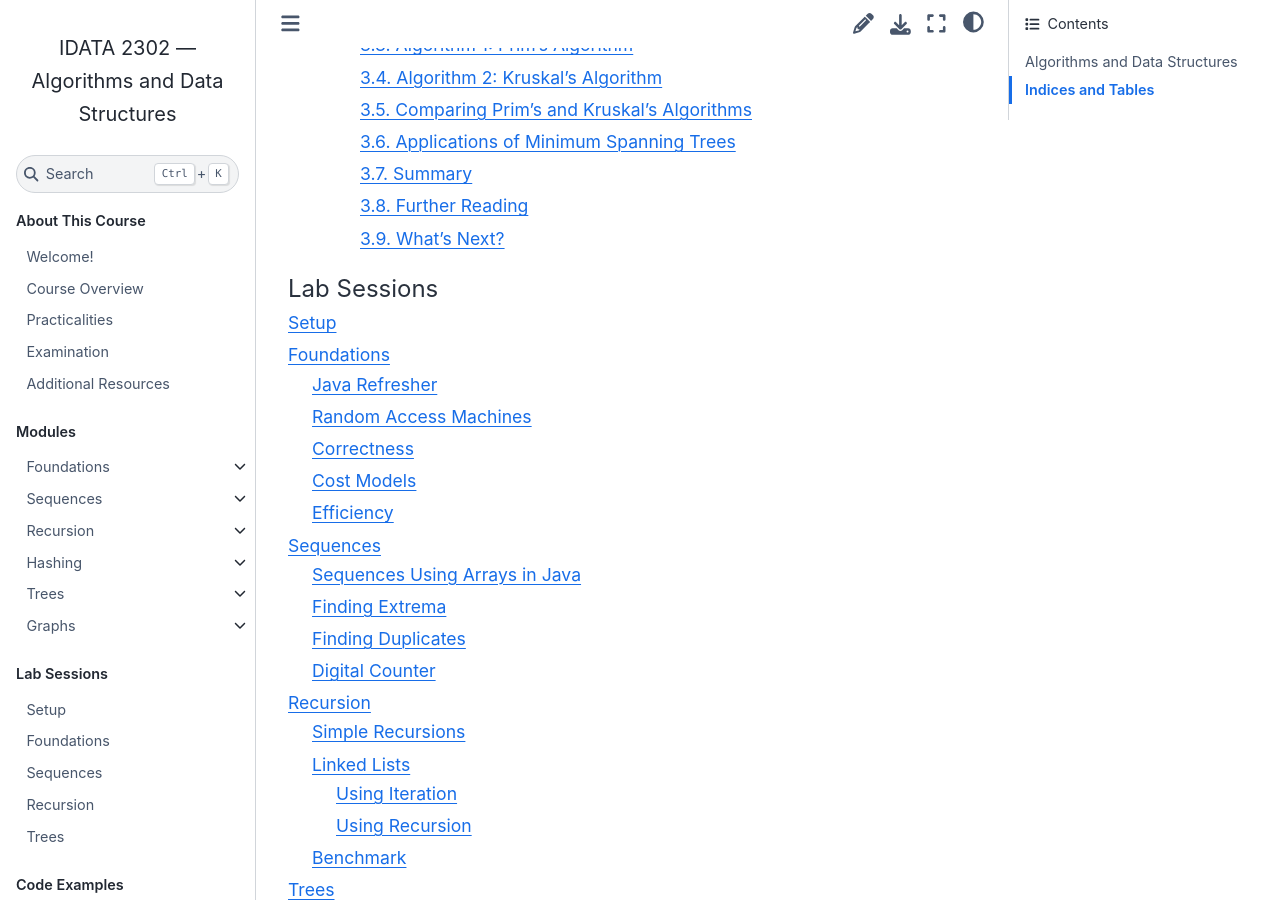
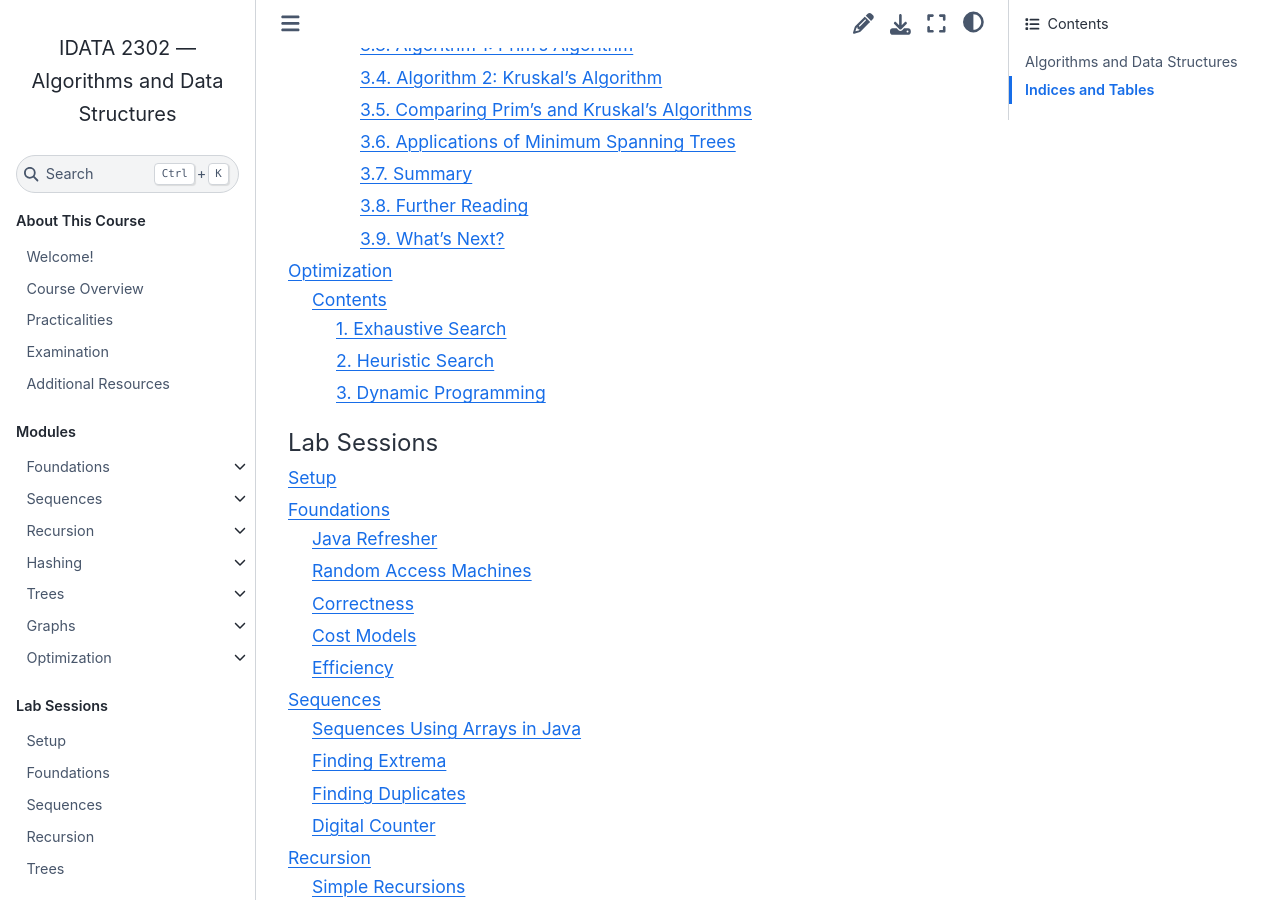
Before and after one commit to fchauvel/ntnu-idata2302-website, a Sphinx documentation site: the page built from source/index.rst, in a window 1280 px wide and 900 px high, scrolled down 5311 px. Built offline with Sphinx 7.4.7 and the Sphinx Book theme 1.1.4, drawn with Linux system fonts in a browser that asks for light colours.

Commit message:
content: Reveal "optimization" lectures

```diff
--- a/source/index.rst
+++ b/source/index.rst
@@ -27,8 +27,9 @@ Algorithms and Data Structures
    hashing/index
    trees/index
    graphs/index
+   optimization/index
+
 ..
-   optimization/index
    theory/index
    beyond/index
 
```
